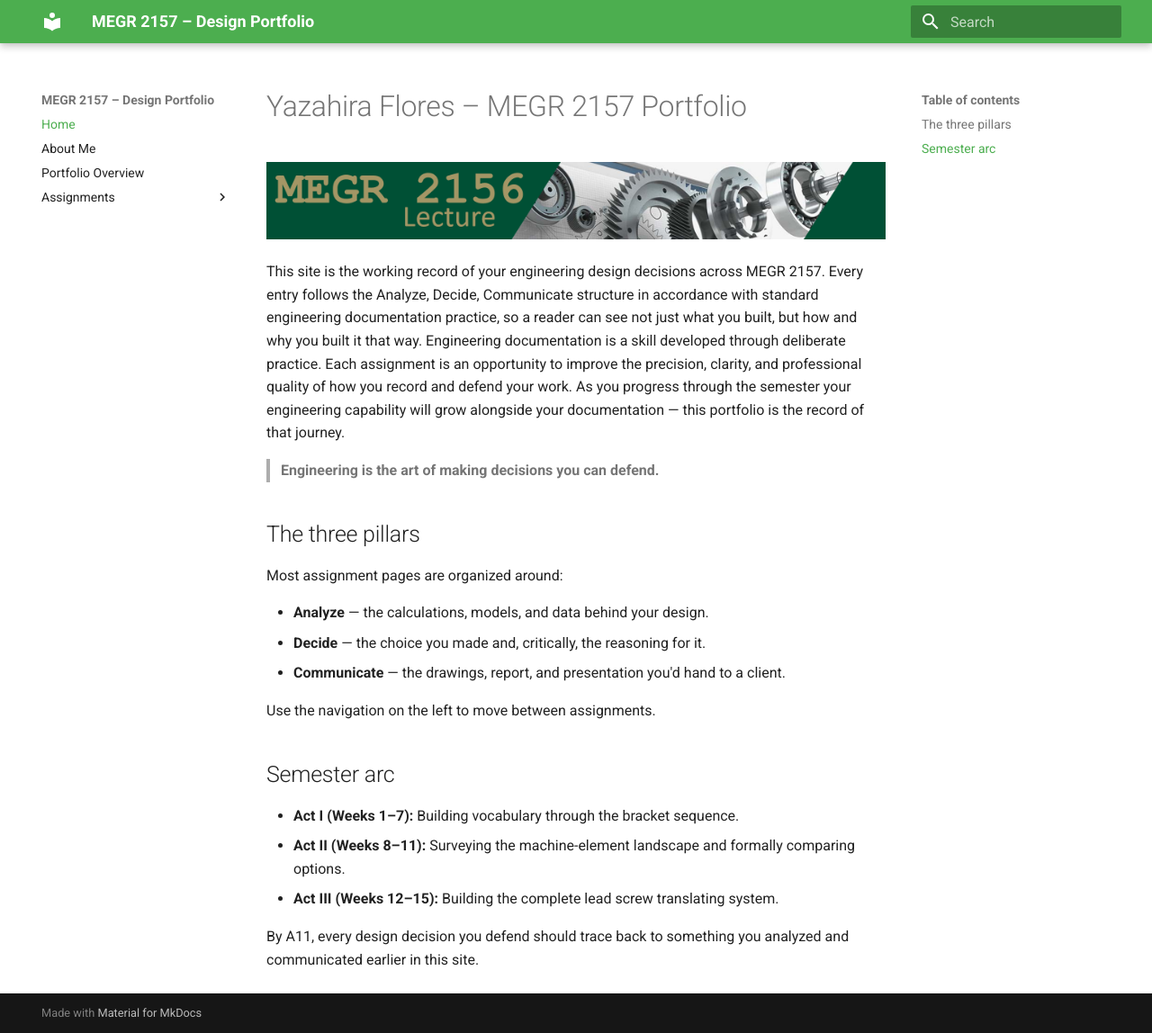
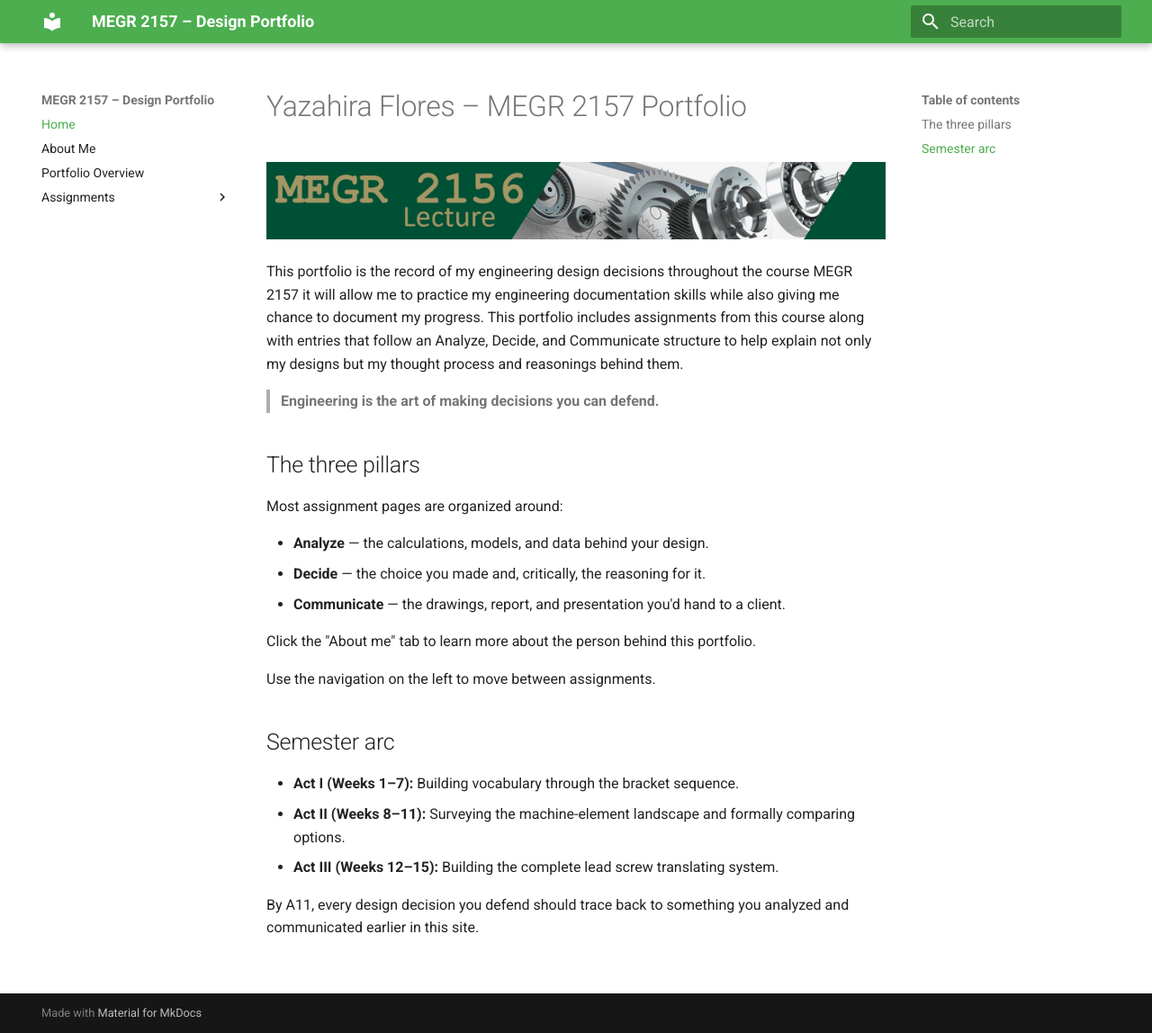
Before and after one commit to yazii03/megr2157-portfolio, an MkDocs documentation site: the page built from docs/index.md, in a window 1280 px wide and 1148 px high. Shown: the whole window at 90% size. Built offline with MkDocs 1.6.1 and Material for MkDocs 9.7.7, drawn with Linux system fonts in a browser that asks for light colours.

Commit message:
Update portfolio introduction for clarity and purpose
Revised the introduction to clarify the purpose of the portfolio and the engineering documentation process.

```diff
--- a/docs/index.md
+++ b/docs/index.md
@@ -2,7 +2,7 @@
 
 ![MEGR 2156-7 Title](MEGR2156title.png)
 
-This site is the working record of your engineering design decisions across MEGR 2157. Every entry follows the Analyze, Decide, Communicate structure in accordance with standard engineering documentation practice, so a reader can see not just what you built, but how and why you built it that way. Engineering documentation is a skill developed through deliberate practice. Each assignment is an opportunity to improve the precision, clarity, and professional quality of how you record and defend your work. As you progress through the semester your engineering capability will grow alongside your documentation — this portfolio is the record of that journey.
+This portfolio is the record of my engineering design decisions throughout the course MEGR 2157 it will allow me to practice my engineering documentation skills while also giving me chance to document my progress. This portfolio includes assignments from this course along with entries that follow an Analyze, Decide, and Communicate structure to help explain not only my designs but my thought process and reasonings behind them.
 
 > **Engineering is the art of making decisions you can defend.**
 
@@ -14,6 +14,8 @@ Most assignment pages are organized around:
 - **Decide** — the choice you made and, critically, the reasoning for it.
 - **Communicate** — the drawings, report, and presentation you'd hand to a client.
 
+Click the "About me" tab to learn more about the person behind this portfolio.
+
 Use the navigation on the left to move between assignments.
 
 ## Semester arc
```
